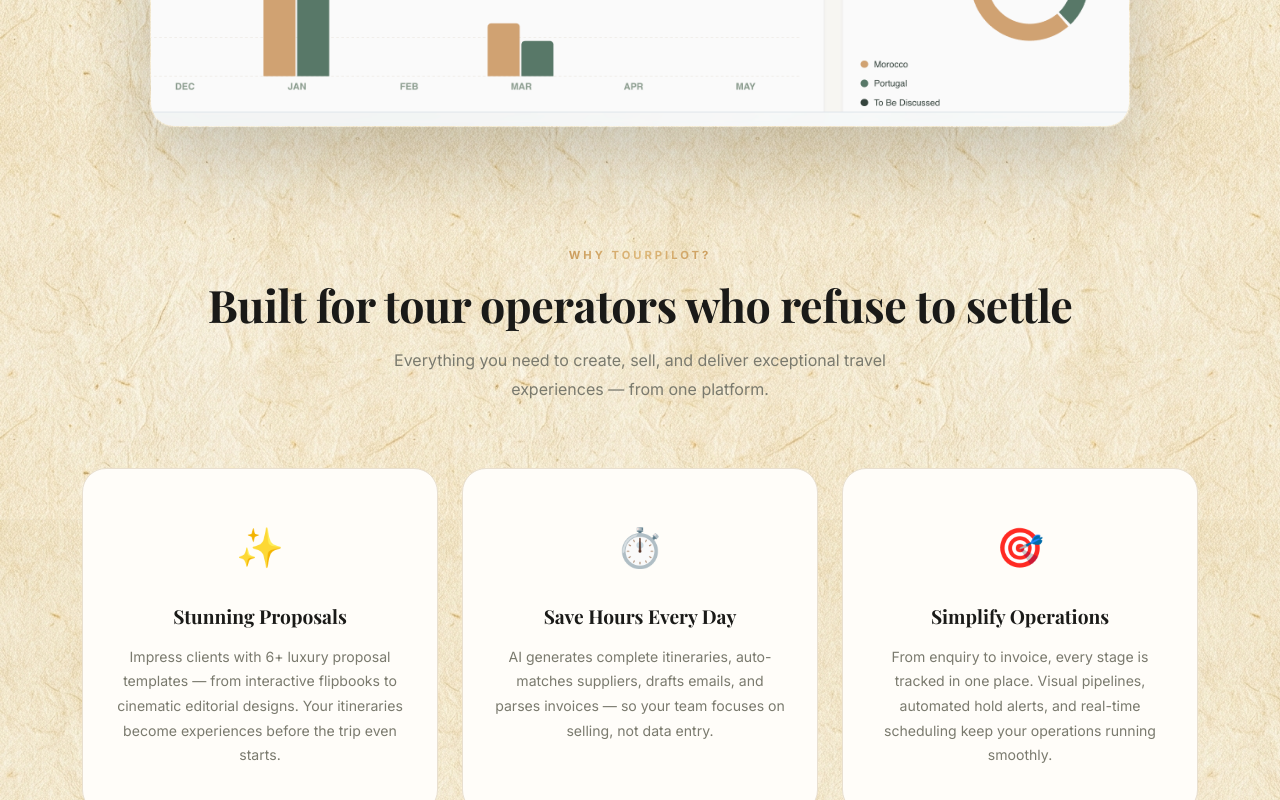
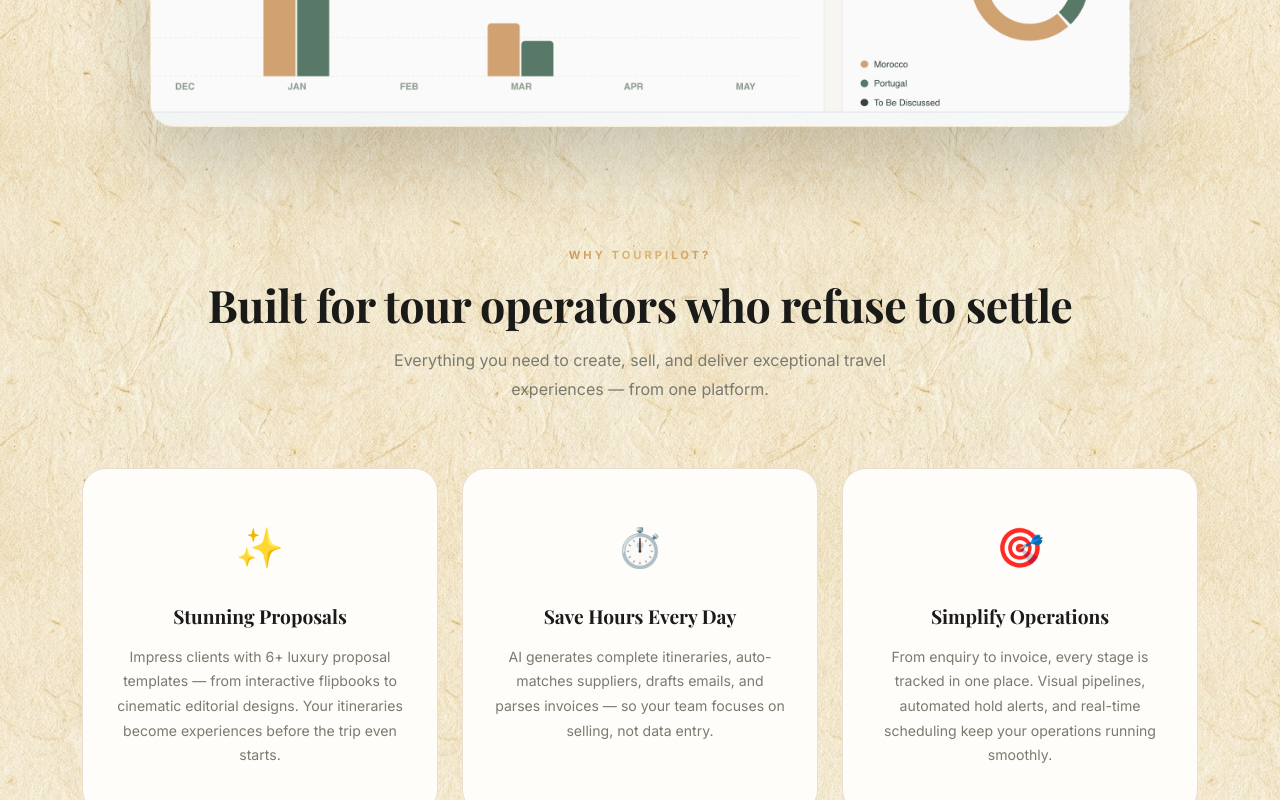
Before and after one commit to oubellahassan/tourpilot-ai-website, a plain HTML site: page index.html in a window 1280 px wide. Shown: the part 1080-1880 px from the top of the page. Drawn offline with nearby package versions, Linux system fonts and the light colour scheme.

Commit message:
Add gold paper background to Why TourPilot section

```diff
--- a/styles.css
+++ b/styles.css
@@ -76,7 +76,7 @@
 .section-header .section-desc{margin:0 auto}
 
 /* WHY TOURPILOT */
-.why-section{padding:7rem 0;background:transparent}
+.why-section{padding:7rem 0;background:var(--bg);background-image:url('assets/paper-gold.png');background-size:800px}
 .why-grid{display:grid;grid-template-columns:repeat(3,1fr);gap:1.5rem}
 .why-card{background:var(--surface);border:1px solid var(--border);border-radius:var(--radius-lg);padding:2.8rem 2rem;text-align:center;transition:all var(--transition);position:relative;overflow:hidden}
 .why-card::before{content:'';position:absolute;top:0;left:0;right:0;height:3px;background:var(--accent-gradient);opacity:0;transition:opacity .4s}
```
